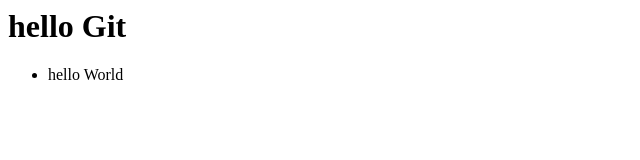
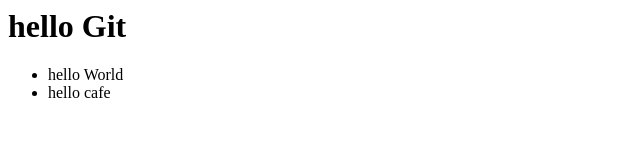
Before and after one commit to sumiheo/hello, a plain HTML site: page index.html in a window 1280 px wide. Shown: the full height of the page, 0-640 px from the left. Drawn offline with Linux system fonts and the light colour scheme.

Commit message:
add hello cafe

```diff
--- a/index.html
+++ b/index.html
@@ -1,12 +1,11 @@
 <html>
-
     <body>
-            <h1>
+        <h1>
                 hello Git
         </h1>
         <ul>
-
             <li>hello World</li>
+            <li>hello cafe</li>
         </ul>
     </body>
 </html>
```
